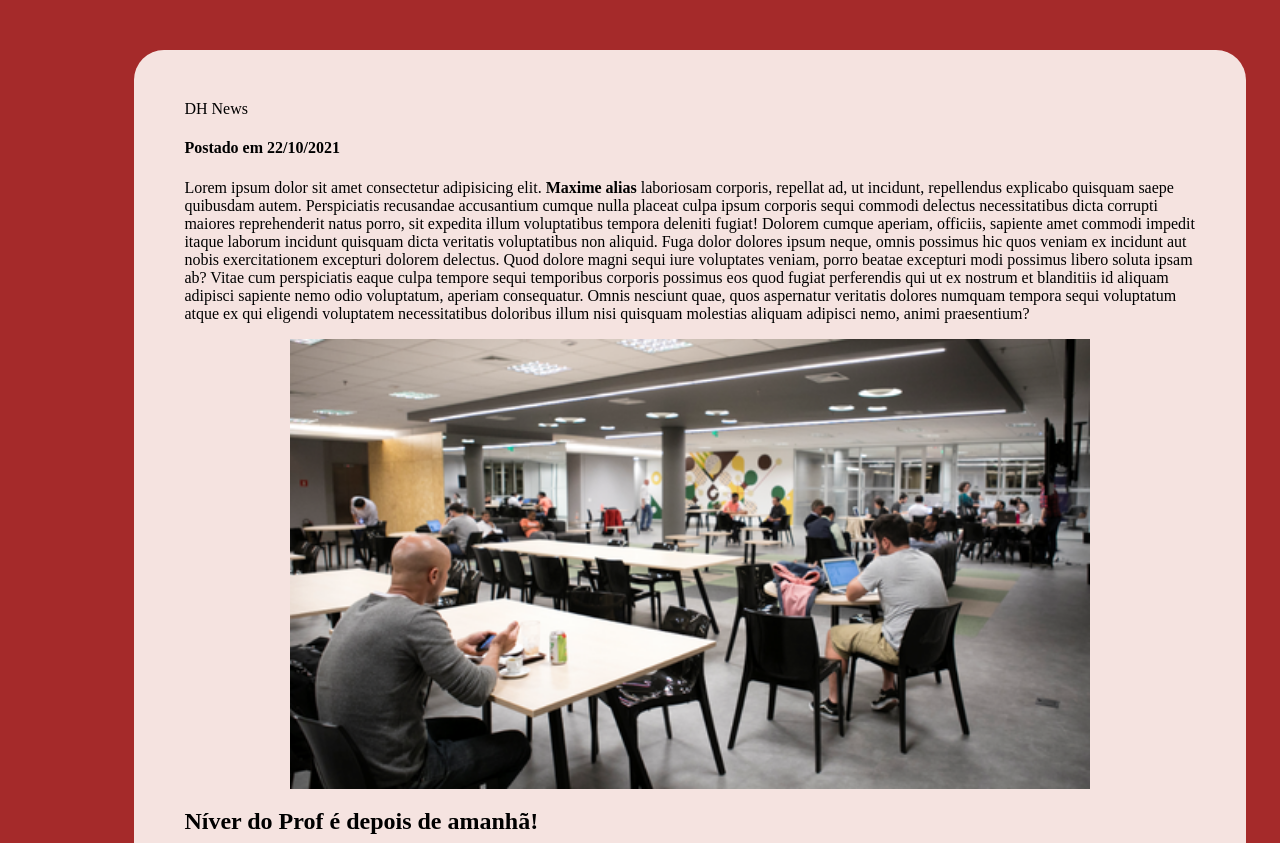
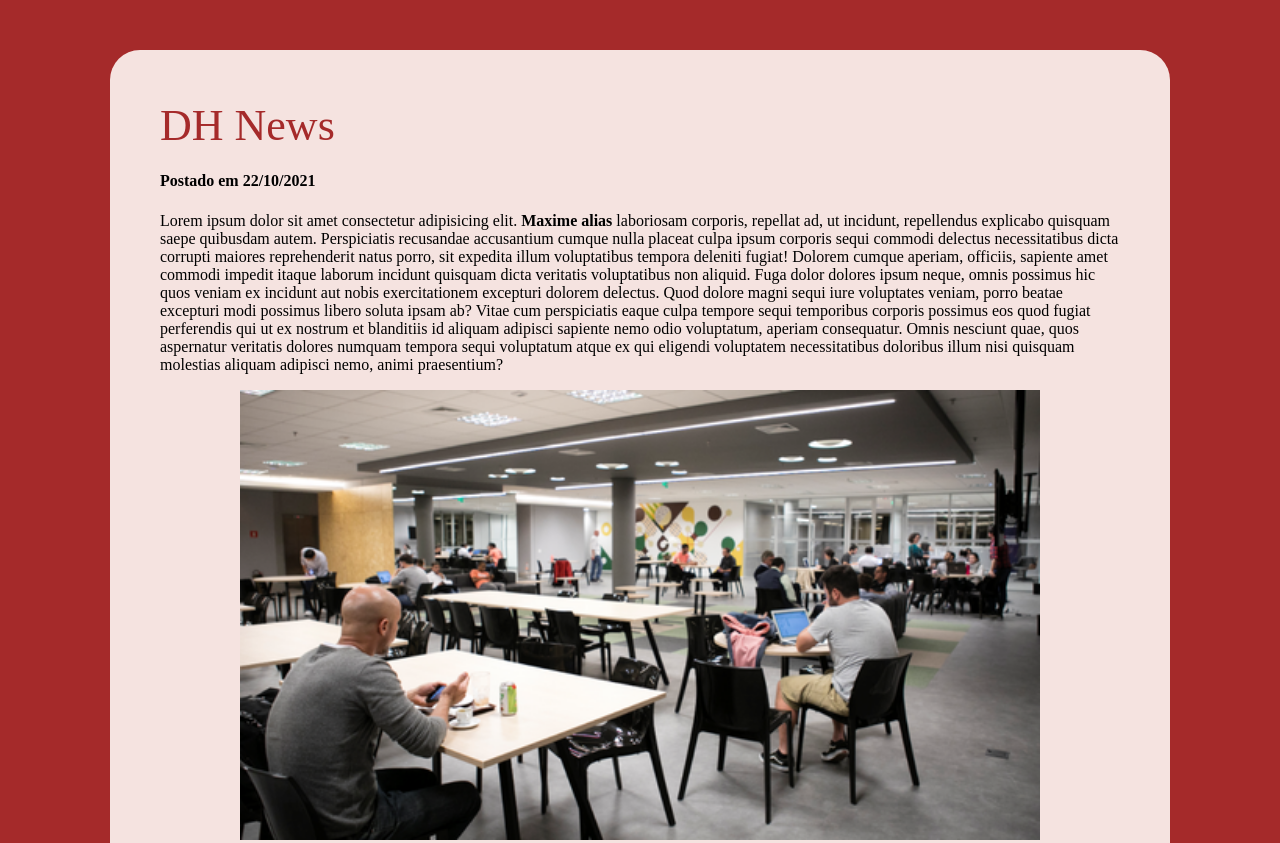
Before and after one commit to sergiomoura/dhnews, a plain HTML site: page index.html in a window 1280 px wide. Shown: the top 843 px of the page. Drawn offline with Linux system fonts and the light colour scheme.

Commit message:
Alterações no css

```diff
--- a/css/estilos.css
+++ b/css/estilos.css
@@ -1,15 +1,19 @@
 body{
     background-color: brown;
+}
+
+header {
+    color: brown;
+    font-size: 44px;
 }
 
 main {
     background-color: rgba(245, 227, 224);
     /* Red Green Blue Alpha*/
-    width: 80%;
-    margin: 50px 10% 50px 10%;
-    padding: 50px;;
+    width: 960px;
+    margin: 50px auto 50px auto;
+    padding: 50px;
     border-radius: 30px;
-
 }
 
 img{
```
